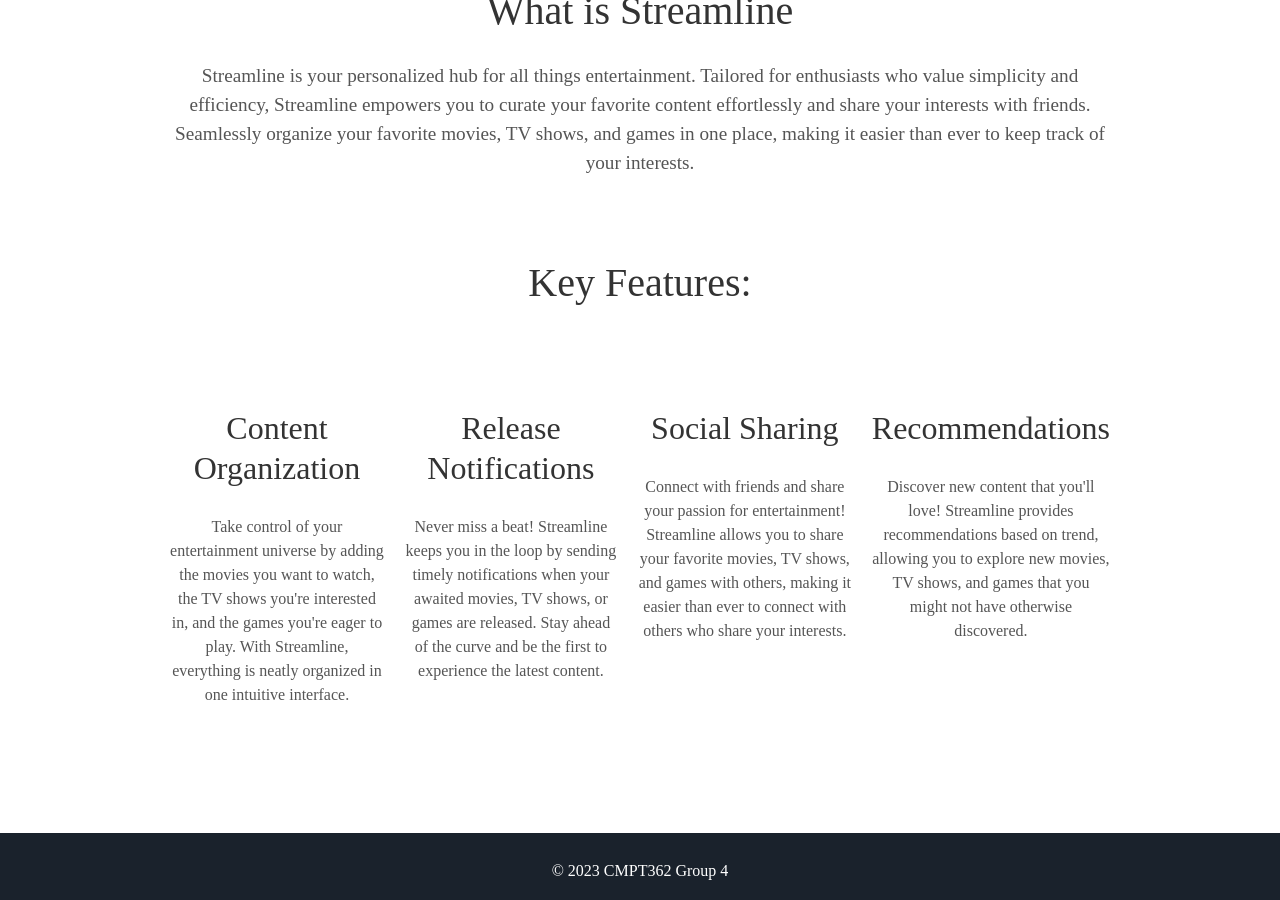
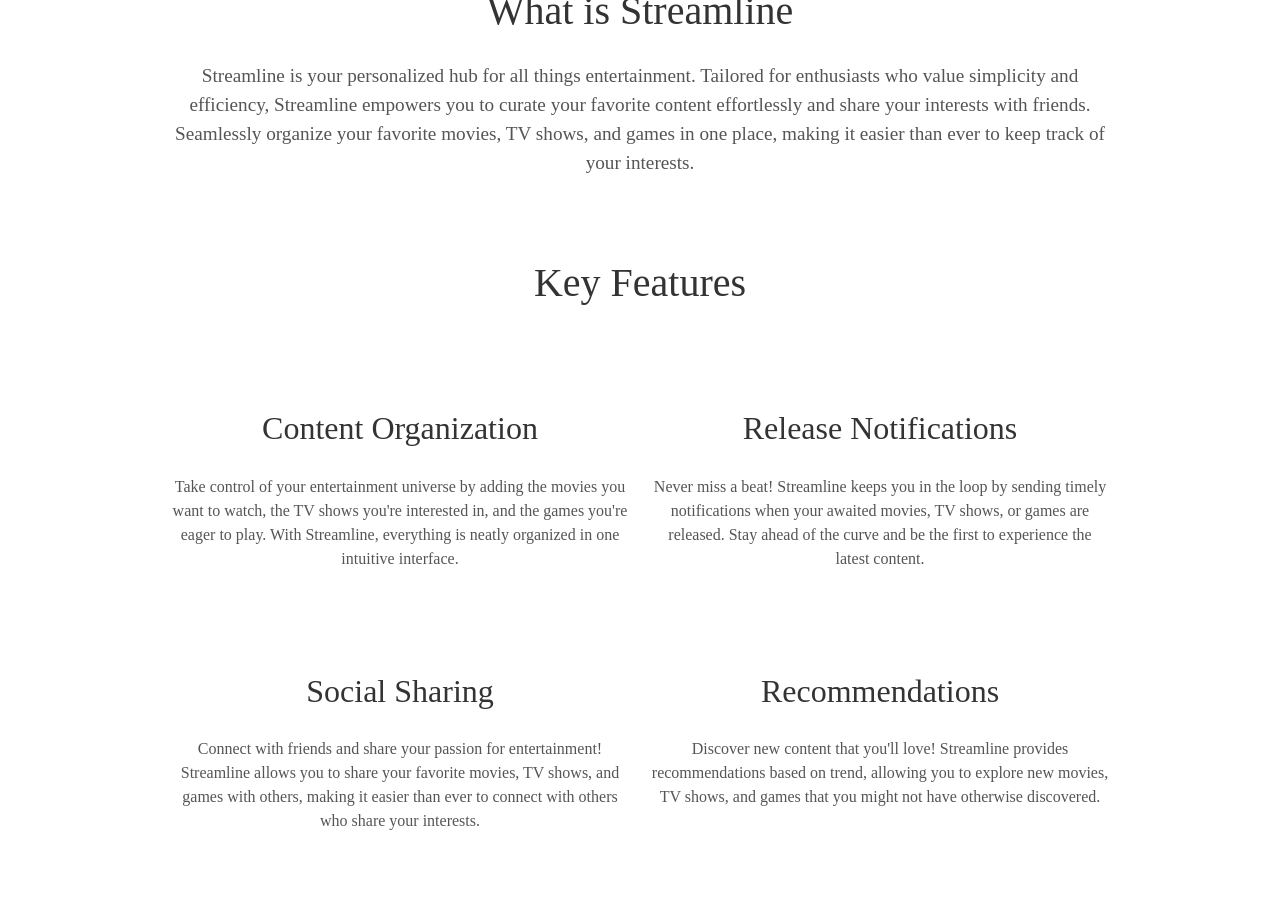
Before and after one commit to CMPT362-Group4/CMPT362-Group4.github.io, a Jekyll site: the page built from index.html, in a window 1280 px wide and 900 px high, scrolled down 1372 px. Built offline with Jekyll 4.4.1, drawn with Linux system fonts in a browser that asks for light colours; some web fonts are replaced.

Commit message:
Adjust on the feature section layout

```diff
--- a/_includes/about.html
+++ b/_includes/about.html
@@ -13,10 +13,10 @@
 </div>
 
 <div class="user-details">
-  <h1>Key Features:</h1>
-  <div class="user">
+  <h1>Key Features</h1>
+  <div class="user" style="flex-wrap: wrap;">
     {% for feature in site.features %}
-    <div class="tech">
+    <div class="tech" style="flex: 1 1 35%;">
       <h2>{{ feature.title }}</h2>
       <p>{{ feature.description }}</p>
     </div>
```
